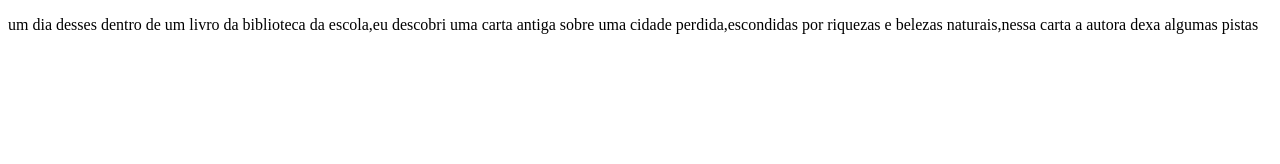
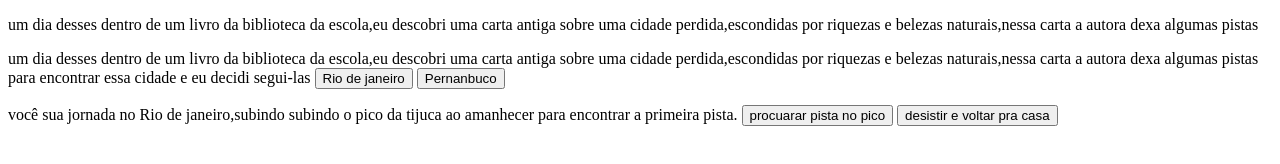
Before and after one commit to isabellarochacarvalho-sys/videos-youtube, a plain HTML site: page index.html in a window 1280 px wide. Drawn offline with Linux system fonts and the light colour scheme; a web font is replaced by a local one.

Commit message:
Update index.html

```diff
--- a/index.html
+++ b/index.html
@@ -8,4 +8,30 @@
 <body>
     <main>
 <div>
-<p> um dia desses dentro de um livro da biblioteca da escola,eu descobri uma carta antiga sobre uma cidade perdida,escondidas por riquezas e belezas naturais,nessa carta a autora dexa algumas pistas
+<p> um dia desses dentro de um livro da biblioteca da escola,eu descobri uma carta antiga sobre uma cidade perdida,escondidas por riquezas e belezas naturais,nessa carta a autora dexa algumas pistas<!DOCTYPE html>
+<html lang="en">
+<head>
+    <meta charset="UTF-8">
+    <meta name="viewport" content="width=device-width, initial-scale=1.0">
+    <link rel="stylesheet" href="style.css">
+    <link rel="preconnect" href="https://fonts.googleapis.com">
+    <link rel="preconnect" href="https://fonts.gstatic.com" crossorigin>
+    <link href="https://fonts.googleapis.com/css2?family=Playfair+Display:ital,wght@0,400..900;1,400..900&display=swap" rel="stylesheet">
+    <title>em busca da cidade perdida</title>
+</head>
+<body>
+    <main>
+          <div class="passo ativo" id="passo-0">
+<p> um dia desses dentro de um livro da biblioteca da escola,eu descobri uma carta antiga sobre uma cidade perdida,escondidas por riquezas e belezas naturais,nessa carta a autora dexa algumas pistas para encontrar essa cidade e eu decidi segui-las
+    <button class="btn-proximo" data-aproximada="1">Rio de janeiro</button>
+    <button class="btn-proximo" data-aproximada="2">Pernanbuco</button>
+</div>
+<div class="passo" id="passo-1">
+    <p> você sua jornada no Rio de janeiro,subindo subindo o pico da tijuca ao amanhecer para encontrar a primeira pista.
+        <button class="btn-proximo" data-aproximada="1">procuarar pista no pico</button>
+        <button class="btn-proximo" data-aproximada="2">desistir e voltar pra casa</button>
+    </div>
+    </main>
+
+</body>
+</html>
```
